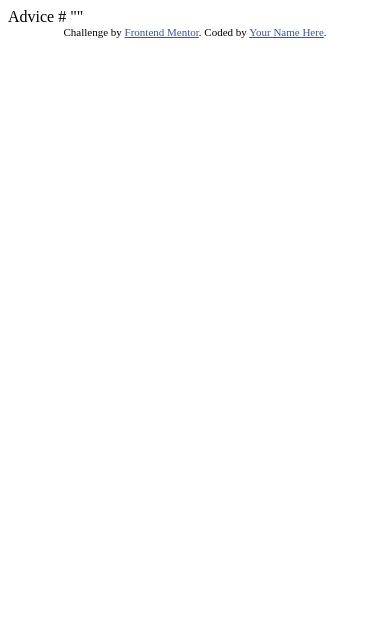
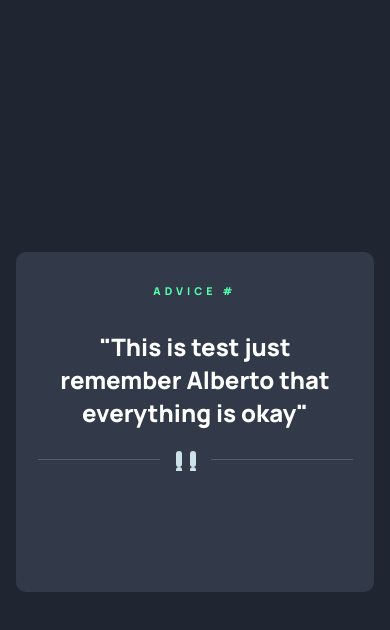
Before and after one commit to almero0922/AdviceGeneratorApp, a plain HTML site: page index.html in a window 390 px wide. Drawn offline with Linux system fonts and the light colour scheme.

Commit message:
Mobile VersionMissing Dice

```diff
--- a/index.html
+++ b/index.html
@@ -5,24 +5,19 @@
   <meta name="viewport" content="width=device-width, initial-scale=1.0"> <!-- displays site properly based on user's device -->
 
   <link rel="icon" type="image/png" sizes="32x32" href="./images/favicon-32x32.png">
-
+  <link rel="stylesheet" href="style.css">
+  <link rel="preconnect" href="https://fonts.googleapis.com">
+  <link rel="preconnect" href="https://fonts.gstatic.com" crossorigin>
+  <link href="https://fonts.googleapis.com/css2?family=Manrope:wght@800&display=swap" rel="stylesheet">
   <title>Frontend Mentor | Advice generator app</title>
-
-  <!-- Feel free to remove these styles or customise in your own stylesheet 👍 -->
-  <style>
-    .attribution { font-size: 11px; text-align: center; }
-    .attribution a { color: hsl(228, 45%, 44%); }
-  </style>
 </head>
 <body>
-
-  Advice #<!-- Advice ID goes here -->
-
-  "<!-- Advice text goes here -->"
-
-  <div class="attribution">
-    Challenge by <a href="https://www.frontendmentor.io?ref=challenge" target="_blank">Frontend Mentor</a>.
-    Coded by <a href="#">Your Name Here</a>.
-  </div>
+  <main class="advice-wrapper">
+    <h6 class="advice-id">ADVICE #</h6>
+    <p class="advice-text">"This is test just remember Alberto that everything is okay"</p>
+    <div class="container-separator"><span class="separator-icon"></span></div>
+    <div class="container-dice"><span class="icon-dice"></span></div>
+  </main>
+  <script src="script.js"></script>
 </body>
 </html>
--- /dev/null
+++ b/style.css
@@ -0,0 +1,61 @@
+:root{
+--LightCyan: hsl(193, 38%, 86%);
+--NeonGreen: hsl(150, 100%, 66%);
+--GrayishBlue: hsl(217, 19%, 38%);
+--DarkGrayishBlue: hsl(217, 19%, 24%);
+--DarkBlue: hsl(218, 23%, 16%);
+}
+*{
+    margin: 0;
+    padding: 0;
+    box-sizing: border-box;
+    font-family: 'Manrope', sans-serif;
+}
+body{
+    background-color: var(--DarkBlue);
+    display: flex;
+    justify-content: center;
+    align-items: center;
+    width: 100%;
+    min-height: 100vh;
+    padding: 1rem;
+}
+.advice-wrapper{
+    background-color: var(--DarkGrayishBlue);
+    height: 340px;
+    border-radius: 10px;
+    display: flex;
+    flex-direction: column;
+    justify-content: flex-start;
+    align-items: center;
+    padding-top: 2rem;
+    padding-left: 1.4rem;
+    padding-right: 1.4rem;
+    position: relative;
+}
+.advice-id{
+    color: var(--NeonGreen);
+    letter-spacing: 4px;
+    margin-bottom: 2rem;
+}
+.advice-text{
+    color: white;
+    font-size: 24px;
+    margin-bottom: 1.4rem;
+    text-align: center;
+}
+.container-separator{
+    display: flex;
+    width: 100%;
+    justify-content: space-between;
+}
+.line{
+    width: 42%;
+}
+.separator-icon{
+    background-image: url('./images/pattern-divider-mobile.svg');
+    display: block;
+    height: 20px;
+    width: 88%;
+    position: absolute;
+}
```
Also changed, not shown: script.js (added).
